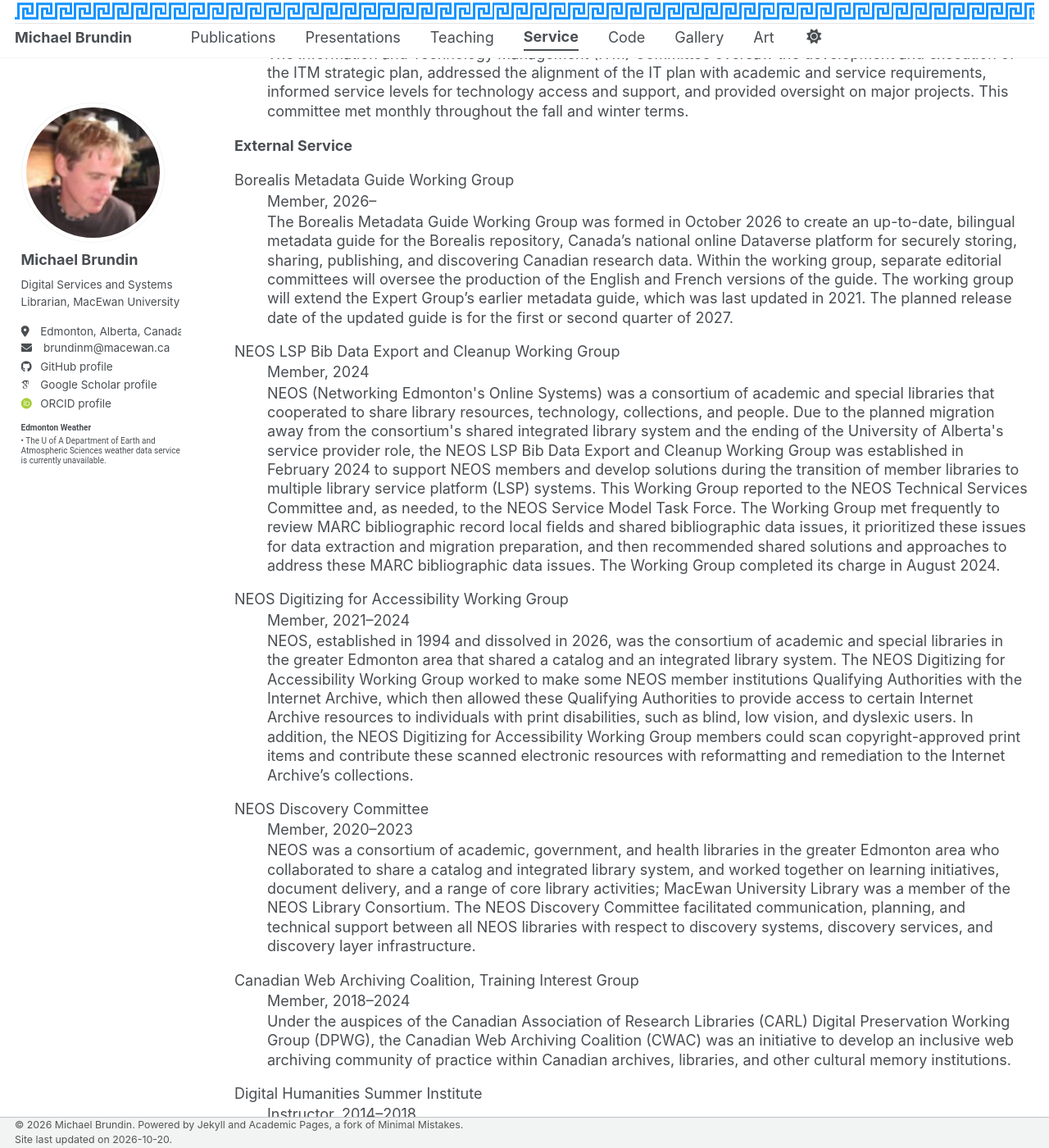
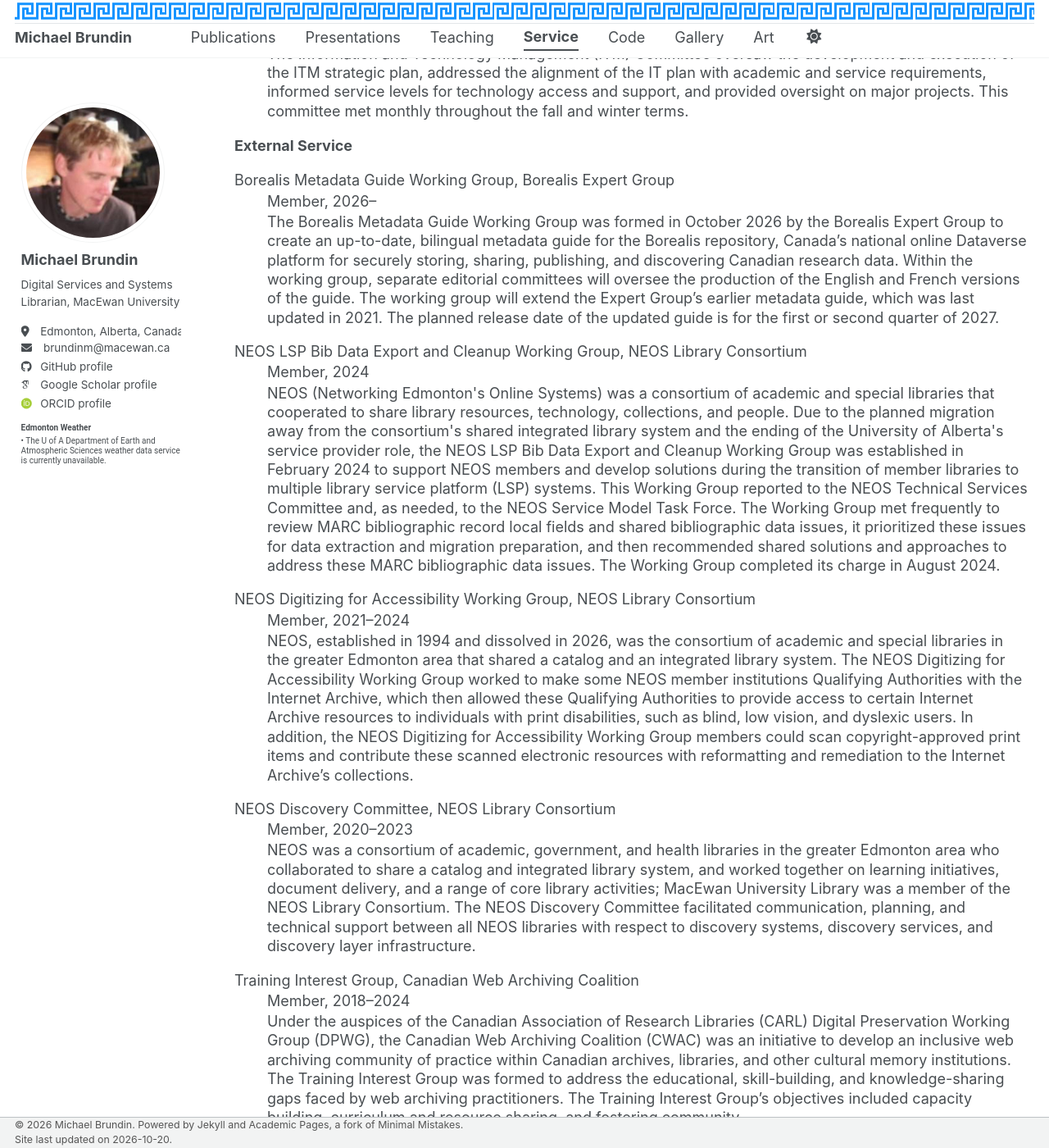
Before and after one commit to brundinm/brundinm.github.io, a Jekyll site: the page built from _pages/service.html, in a window 1280 px wide and 1400 px high, scrolled down 4497 px. Shown: the whole window at 82% size. Built offline with Jekyll 4.4.1, drawn with Linux system fonts in a browser that asks for light colours; some web fonts are replaced; a script bundle is joined from its source files by our own code; library files that are not in the unit come from our copies.

Commit message:
Update service.html

```diff
--- a/_pages/service.html
+++ b/_pages/service.html
@@ -143,7 +143,7 @@
 <dl>
   <dt>LMS Evaluation Working Group</dt>
   <dd>Member, 2020</dd>
-  <dd>The LMS Evaluation Working Group was formed to explore alternatives to MacEwan University's existing learning management system (LMS), Blackboard.  The Working Group developed a matrix of feature requirements and design criteria, and a list of possible candidate LMS platforms. After much research and deliberation, the LMS Evaluation Working Group selected the open-source Moodle learning management system as MacEwan's next LMS in the last quarter of 2020.</dd>
+  <dd>The LMS Evaluation Working Group was formed to explore alternatives to MacEwan University's existing learning management system (LMS), Blackboard. The Working Group developed a matrix of feature requirements and design criteria, and a list of possible candidate LMS platforms. After much research and deliberation, the LMS Evaluation Working Group selected the open-source Moodle learning management system as MacEwan's next LMS in the last quarter of 2020.</dd>
 </dl>
 <dl>
   <dt>Priority Operational and Project Issues</dt>
@@ -166,29 +166,29 @@
 </p>
 
 <dl>
-  <dt>Borealis Metadata Guide Working Group</dt>
+  <dt>Borealis Metadata Guide Working Group, Borealis Expert Group</dt>
   <dd>Member, 2026–</dd>
-  <dd>The Borealis Metadata Guide Working Group was formed in October 2026 to create an up-to-date, bilingual metadata guide for the Borealis repository, Canada’s national online Dataverse platform for securely storing, sharing, publishing, and discovering Canadian research data. Within the working group, separate editorial committees will oversee the production of the English and French versions of the guide. The working group will extend the Expert Group’s earlier metadata guide, which was last updated in 2021. The planned release date of the updated guide is for the first or second quarter of 2027.</dd>
+  <dd>The Borealis Metadata Guide Working Group was formed in October 2026 by the Borealis Expert Group to create an up-to-date, bilingual metadata guide for the Borealis repository, Canada’s national online Dataverse platform for securely storing, sharing, publishing, and discovering Canadian research data. Within the working group, separate editorial committees will oversee the production of the English and French versions of the guide. The working group will extend the Expert Group’s earlier metadata guide, which was last updated in 2021. The planned release date of the updated guide is for the first or second quarter of 2027.</dd>
 </dl>
 <dl>
-  <dt>NEOS LSP Bib Data Export and Cleanup Working Group</dt>
+  <dt>NEOS LSP Bib Data Export and Cleanup Working Group, NEOS Library Consortium</dt>
   <dd>Member, 2024</dd>
   <dd>NEOS (Networking Edmonton's Online Systems) was a consortium of academic and special libraries that cooperated to share library resources, technology, collections, and people. Due to the planned migration away from the consortium's shared integrated library system and the ending of the University of Alberta's service provider role, the NEOS LSP Bib Data Export and Cleanup Working Group was established in February 2024 to support NEOS members and develop solutions during the transition of member libraries to multiple library service platform (LSP) systems. This Working Group reported to the NEOS Technical Services Committee and, as needed, to the NEOS Service Model Task Force. The Working Group met frequently to review MARC bibliographic record local fields and shared bibliographic data issues, it prioritized these issues for data extraction and migration preparation, and then recommended shared solutions and approaches to address these MARC bibliographic data issues. The Working Group completed its charge in August 2024.</dd>
 </dl>
 <dl>
-  <dt>NEOS Digitizing for Accessibility Working Group</dt>
+  <dt>NEOS Digitizing for Accessibility Working Group, NEOS Library Consortium</dt>
   <dd>Member, 2021–2024</dd>
   <dd>NEOS, established in 1994 and dissolved in 2026, was the consortium of academic and special libraries in the greater Edmonton area that shared a catalog and an integrated library system. The NEOS Digitizing for Accessibility Working Group worked to make some NEOS member institutions Qualifying Authorities with the Internet Archive, which then allowed these Qualifying Authorities to provide access to certain Internet Archive resources to individuals with print disabilities, such as blind, low vision, and dyslexic users. In addition, the NEOS Digitizing for Accessibility Working Group members could scan copyright-approved print items and contribute these scanned electronic resources with reformatting and remediation to the Internet Archive’s collections.</dd>
 </dl>
 <dl>
-  <dt>NEOS Discovery Committee</dt>
+  <dt>NEOS Discovery Committee, NEOS Library Consortium</dt>
   <dd>Member, 2020–2023</dd>
   <dd>NEOS was a consortium of academic, government, and health libraries in the greater Edmonton area who collaborated to share a catalog and integrated library system, and worked together on learning initiatives, document delivery, and a range of core library activities; MacEwan University Library was a member of the NEOS Library Consortium. The NEOS Discovery Committee facilitated communication, planning, and technical support between all NEOS libraries with respect to discovery systems, discovery services, and discovery layer infrastructure.</dd>
 </dl>
 <dl>
-  <dt>Canadian Web Archiving Coalition, Training Interest Group</dt>
+  <dt>Training Interest Group, Canadian Web Archiving Coalition</dt>
   <dd>Member, 2018–2024</dd>
-  <dd>Under the auspices of the Canadian Association of Research Libraries (CARL) Digital Preservation Working Group (DPWG), the Canadian Web Archiving Coalition (CWAC) was an initiative to develop an inclusive web archiving community of practice within Canadian archives, libraries, and other cultural memory institutions.</dd>
+  <dd>Under the auspices of the Canadian Association of Research Libraries (CARL) Digital Preservation Working Group (DPWG), the Canadian Web Archiving Coalition (CWAC) was an initiative to develop an inclusive web archiving community of practice within Canadian archives, libraries, and other cultural memory institutions. The Training Interest Group was formed to address the educational, skill-building, and knowledge-sharing gaps faced by web archiving practitioners. The Training Interest Group’s objectives included capacity building, curriculum and resource sharing, and fostering community.</dd>
 </dl>
 <dl>
   <dt>Digital Humanities Summer Institute</dt>
```
